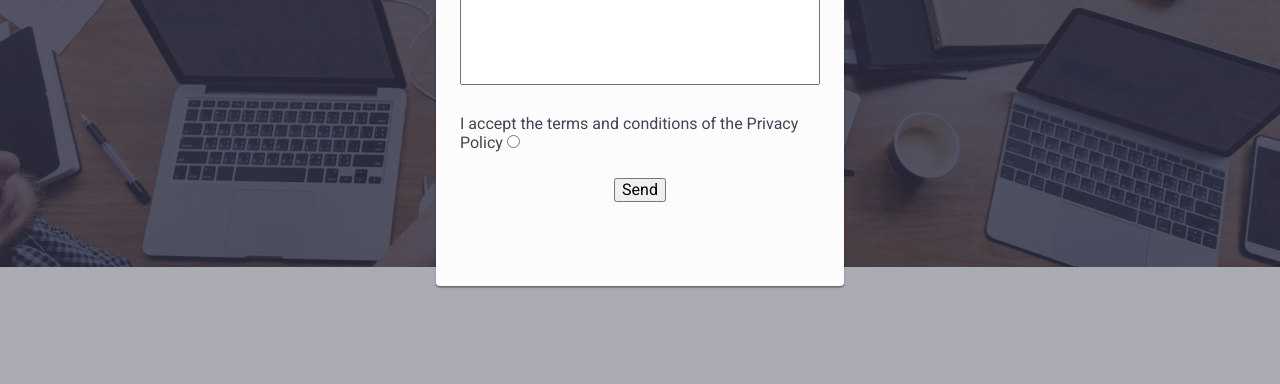
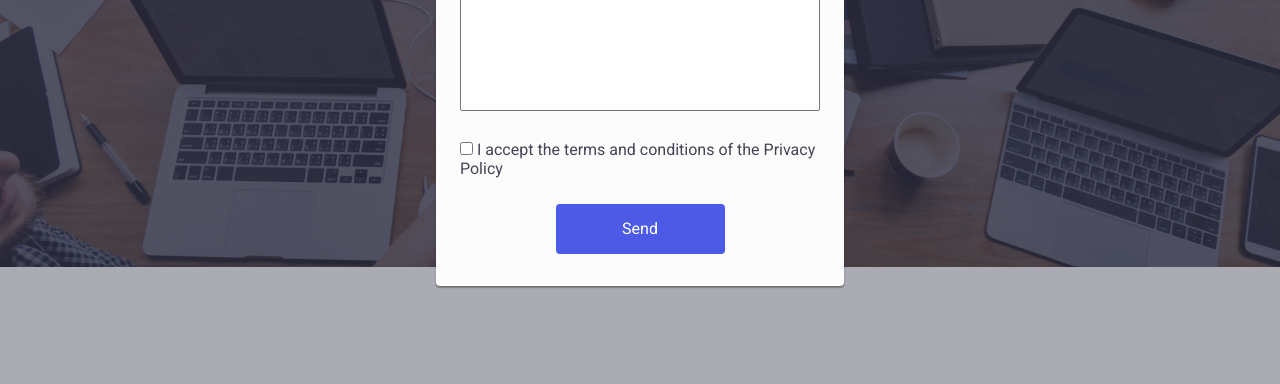
Before and after one commit to PeterPoterek/goit-markup-hw-06, a plain HTML site: page index.html in a window 1280 px wide. Both pictures are taken after a click on the button "Order Service". Shown: the part 406-790 px from the top of the page. Drawn offline with Linux system fonts and the light colour scheme.

Commit message:
modal submit button

```diff
--- a/css/styles.css
+++ b/css/styles.css
@@ -124,6 +124,23 @@ menu {
 
   width: 360px;
   height: 120px;
+}
+.modal-submit-button {
+  color: var(--color-white);
+  background-color: var(--color-iris);
+
+  border: none;
+  border-radius: 4px;
+  cursor: pointer;
+
+  padding: 16px 32px;
+  width: 169px;
+
+  transition: 250ms cubic-bezier(0.4, 0, 0.2, 1);
+}
+.modal-submit-button:hover,
+.modal-submit-button:focus {
+  background-color: var(--color-ocean);
 }
 .modal-close-button {
   position: absolute;
--- a/index.html
+++ b/index.html
@@ -72,6 +72,7 @@
 
               <div class="modal-wrapper">
                 <h2 class="modal-title">Leave your contacts and we will call you back</h2>
+                <form action=""></form>
                 <div>
                   <label for="">Name</label>
                   <input type="text" class="modal-input" />
@@ -87,13 +88,13 @@
                 </div>
 
                 <div>
+                  <input type="checkbox" />
                   <label for=""
                     >I accept the terms and conditions of the Privacy Policy</label
                   >
-                  <input type="radio" />
                 </div>
 
-                <button type="submit">Send</button>
+                <button class="modal-submit-button" type="submit">Send</button>
               </div>
             </div>
           </div>
```
